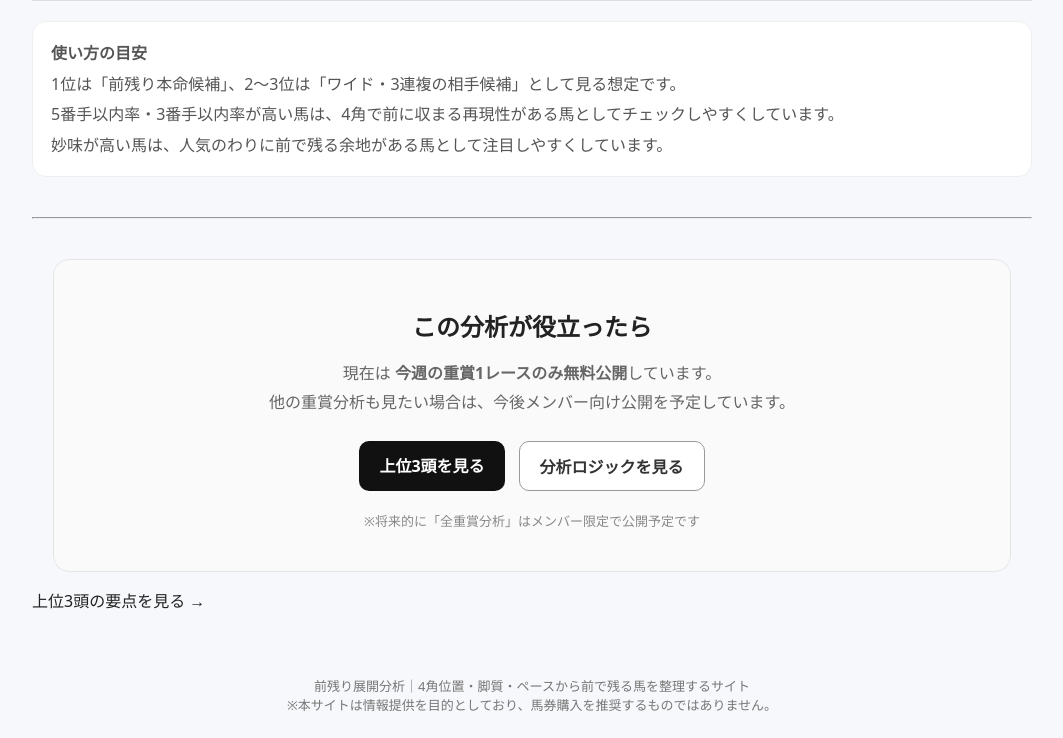
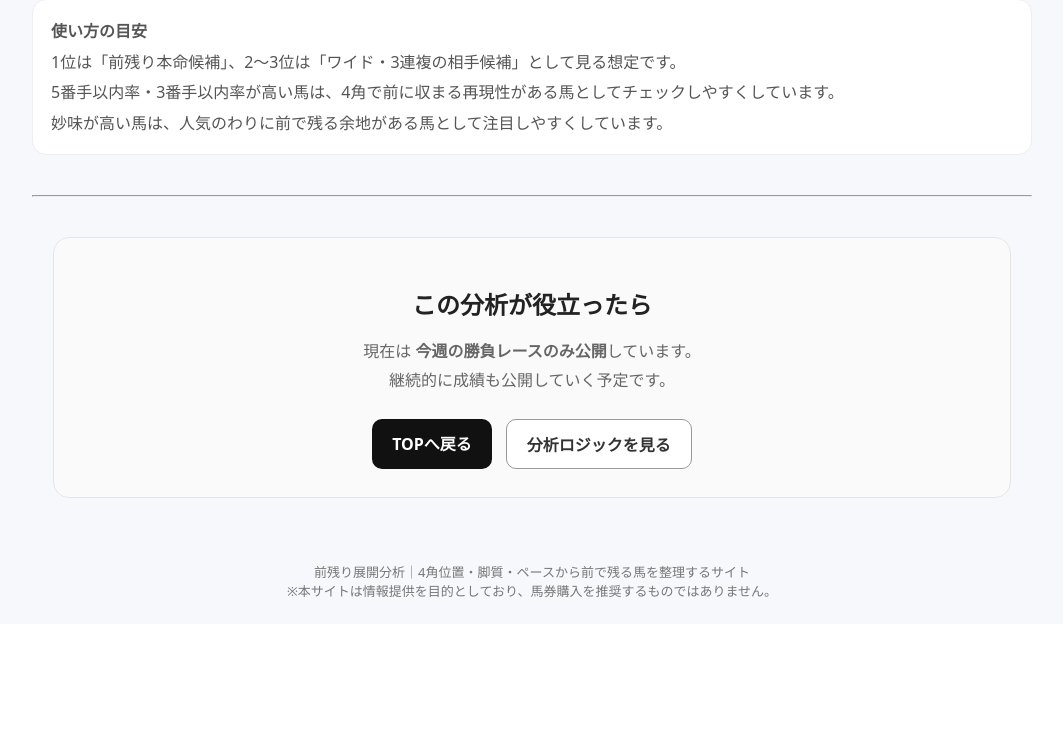
Before and after one commit to ikkaku000/keibasite, a Django app: page /race/ in a window 1280 px wide. Shown: the part 2953-3691 px from the top of the page, without its empty margins (108-1171 px from the left). After the commit the page ends 3550 px from the top, so only its background shows below. Run offline with Django 5.2, Linux system fonts and the light colour scheme; data comes from the database, SQL or seed files in the repository; both versions use the stored data as it was after the commit.

Commit message:
202604052200

```diff
--- a/keibaapp_1/templates/keibaapp_1/race_mock.html
+++ b/keibaapp_1/templates/keibaapp_1/race_mock.html
@@ -49,60 +49,25 @@
   </p>
 </section>
 
-{% if rows %}
-<section style="display:grid;grid-template-columns:repeat(3,1fr);gap:14px;margin-bottom:24px;">
-  <div style="border:1px solid #ececec;border-radius:16px;padding:18px;background:#fff7e8;">
-    <div style="font-size:12px;color:#888;margin-bottom:6px;">前残り本命候補</div>
-    <div style="font-size:22px;font-weight:700;">{{ rows.0.horse_name }}</div>
+{% if featured_rows %}
+<section style="
+  display:grid;
+  grid-template-columns:repeat({% if featured_rows|length == 1 %}1{% else %}2{% endif %},1fr);
+  gap:14px;
+  margin-bottom:24px;
+">
+  {% for f in featured_rows %}
+  <div style="border:1px solid #ececec;border-radius:16px;padding:18px;background:{% if forloop.first %}#fff7e8{% else %}#fff{% endif %};">
+    <div style="font-size:12px;color:#888;margin-bottom:6px;">{{ f.featured_title }}</div>
+    <div style="font-size:22px;font-weight:700;">{{ f.horse_name }}</div>
     <div style="margin-top:6px;color:#666;">
-      {{ rows.0.style }} / {{ rows.0.place_label }}
+      {{ f.style }} / {{ f.place_label }}
     </div>
     <div style="margin-top:8px;font-size:13px;color:#444;line-height:1.7;">
-      {{ rows.0.reason }}
+      {{ f.reason }}
     </div>
   </div>
-
-  <div style="border:1px solid #ececec;border-radius:16px;padding:18px;background:#fff;">
-    <div style="font-size:12px;color:#888;margin-bottom:6px;">ワイド相手候補</div>
-    <div style="font-size:22px;font-weight:700;">
-      {% if rows|length > 1 %}{{ rows.1.horse_name }}{% else %}-{% endif %}
-    </div>
-    <div style="margin-top:6px;color:#666;">
-      {% if rows|length > 1 %}
-        {{ rows.1.style }} / {{ rows.1.place_label }}
-      {% else %}
-        データなし
-      {% endif %}
-    </div>
-    <div style="margin-top:8px;font-size:13px;color:#444;line-height:1.7;">
-      {% if rows|length > 1 %}
-        {{ rows.1.reason }}
-      {% else %}
-        -
-      {% endif %}
-    </div>
-  </div>
-
-  <div style="border:1px solid #ececec;border-radius:16px;padding:18px;background:#fff;">
-    <div style="font-size:12px;color:#888;margin-bottom:6px;">先行穴候補</div>
-    <div style="font-size:22px;font-weight:700;">
-      {% if rows|length > 2 %}{{ rows.2.horse_name }}{% else %}-{% endif %}
-    </div>
-    <div style="margin-top:6px;color:#666;">
-      {% if rows|length > 2 %}
-        {{ rows.2.style }} / {{ rows.2.place_label }}
-      {% else %}
-        データなし
-      {% endif %}
-    </div>
-    <div style="margin-top:8px;font-size:13px;color:#444;line-height:1.7;">
-      {% if rows|length > 2 %}
-        {{ rows.2.reason }}
-      {% else %}
-        -
-      {% endif %}
-    </div>
-  </div>
+  {% endfor %}
 </section>
 {% endif %}
 
@@ -314,13 +279,13 @@
   </h2>
 
   <p style="color:#666;margin-bottom:25px;line-height:1.8;">
-    現在は <b>今週の重賞1レースのみ無料公開</b>しています。<br>
-    他の重賞分析も見たい場合は、今後メンバー向け公開を予定しています。
+    現在は <b>今週の勝負レースのみ公開</b>しています。<br>
+    継続的に成績も公開していく予定です。
   </p>
 
   <div style="display:flex;gap:14px;justify-content:center;flex-wrap:wrap;">
 
-    <a href="/top/" style="
+    <a href="/" style="
       padding:12px 20px;
       border-radius:10px;
       background:#111;
@@ -328,7 +293,7 @@
       font-weight:bold;
       text-decoration:none;
     ">
-      上位3頭を見る
+      TOPへ戻る
     </a>
 
     <a href="/about/" style="
@@ -344,14 +309,6 @@
     </a>
 
   </div>
-
-  <p style="margin-top:20px;color:#888;font-size:13px;">
-    ※将来的に「全重賞分析」はメンバー限定で公開予定です
-  </p>
 </section>
 
-<p style="margin-top:16px;">
-  <a href="/top/">上位3頭の要点を見る →</a>
-</p>
-
 {% endblock %}
--- a/keibaapp_1/templates/keibaapp_1/races.html
+++ b/keibaapp_1/templates/keibaapp_1/races.html
@@ -19,7 +19,7 @@
       <tr style="background:#f5f5f5;">
         <th style="padding:10px;">日付</th>
         <th style="padding:10px;text-align:left;">レース名</th>
-        <th style="padding:10px;">本命馬</th>
+        <th style="padding:10px;">前残り期待値1位</th>
         <th style="padding:10px;">着順</th>
         <th style="padding:10px;">複勝</th>
         <th style="padding:10px;">回収率</th>
--- a/keibaapp_1/views.py
+++ b/keibaapp_1/views.py
@@ -25,12 +25,10 @@ MODEL_VERSION = "v3_front_keep_place"
 def get_current_race():
     today = now().date()
 
-    # 未来のレースで一番近いもの
     upcoming = Race.objects.filter(race_date__gte=today).order_by("race_date").first()
     if upcoming:
         return upcoming
 
-    # なければ直近の過去レース
     return Race.objects.filter(race_date__lt=today).order_by("-race_date").first()
 
 
@@ -63,7 +61,6 @@ def build_row_data(results, limit=None):
     """
     analysis["results"] をテンプレート表示用の rows に変換
     """
-    # 先に全件から妙味指数トップを判定
     valid_evs = [
         r.get("value_index")
         for r in results
@@ -91,13 +88,11 @@ def build_row_data(results, limit=None):
             "ev": ev,
             "odds": r.get("expected_odds"),
 
-            # 新ロジック対応
             "place_label": r.get("place_label"),
             "reason": r.get("reason"),
             "data_confidence": r.get("data_confidence"),
             "is_best_ev": (best_ev is not None and ev == best_ev),
 
-            # front_metrics 展開表示用
             "front5_rate": round(front_metrics.get("front5_rate", 0.0) * 100, 1),
             "front3_rate": round(front_metrics.get("front3_rate", 0.0) * 100, 1),
             "nige_rate": round(front_metrics.get("nige_rate", 0.0) * 100, 1),
@@ -106,7 +101,6 @@ def build_row_data(results, limit=None):
             "consistency": round(front_metrics.get("consistency", 0.0) * 100, 1),
             "valid_count": front_metrics.get("valid_count", 0),
 
-            # デバッグ / 詳細表示用
             "front_keep_score": r.get("front_keep_score"),
             "style_score": r.get("style_score"),
             "pace_resilience_score": r.get("pace_resilience_score"),
@@ -120,6 +114,37 @@ def build_row_data(results, limit=None):
         return all_rows[:limit]
 
     return all_rows
+
+
+def build_featured_rows(rows):
+    """
+    上部カード用
+    - 1位の前残り本命候補
+    - 前残り期待値1位
+    同じ馬なら1頭だけ返す
+    """
+    if not rows:
+        return []
+
+    featured = []
+
+    # 順位1位
+    top_row = rows[0]
+    featured.append({
+        **top_row,
+        "featured_title": "前残り本命候補",
+    })
+
+    # 前残り期待値1位
+    best_ev_row = next((r for r in rows if r.get("is_best_ev")), None)
+
+    if best_ev_row and best_ev_row["horse_name"] != top_row["horse_name"]:
+        featured.append({
+            **best_ev_row,
+            "featured_title": "前残り期待値1位",
+        })
+
+    return featured
 
 
 def maybe_auto_save_snapshot(request, race, analysis, model_version=MODEL_VERSION):
@@ -152,55 +177,77 @@ def maybe_auto_save_snapshot(request, race, analysis, model_version=MODEL_VERSIO
     return snapshot, True, "created"
 
 
+def get_wide_payoff_from_result_snapshot(result_snapshot, pair_key=None):
+    """
+    ワイド払戻取得用
+    未実装なら 0 を返す
+    """
+    if not result_snapshot:
+        return 0
+
+    return 0
+
+
 def top_page(request):
-    from datetime import date
+    race = get_current_race()
+    cutoff_date = date(2026, 4, 5)  # 大阪杯から表示
 
-    race = get_current_race()
-    cutoff_date = date(2026, 4, 5)  # ← 大阪杯
-
-    snapshots = (
-        EntryAnalysisSnapshot.objects
-        .select_related("race_snapshot", "race_snapshot__race")
-        .prefetch_related("result_snapshot")
-        .filter(race_snapshot__race__race_date__gte=cutoff_date)
-        .order_by("race_snapshot__race__race_date")
+    race_snapshots = (
+        RaceAnalysisSnapshot.objects
+        .select_related("race")
+        .filter(race__race_date__gte=cutoff_date)
+        .order_by("race_id", "-calculated_at")
     )
 
-    race_map = {}
-
-    for row in snapshots:
-        rs = row.race_snapshot
-        rid = rs.id
-
-        if rid not in race_map:
-            race_map[rid] = []
-
-        race_map[rid].append(row)
+    latest_snapshots = {}
+    for snapshot in race_snapshots:
+        race_id = snapshot.race.id
+        if race_id not in latest_snapshots:
+            latest_snapshots[race_id] = snapshot
 
     labels = []
     roi_values = []
-
     total_bet = 0
     total_return = 0
 
-    for rid, rows in race_map.items():
-        rows_sorted = sorted(rows, key=lambda x: x.rank_by_prob or 999)
+    ordered_snapshots = sorted(
+        latest_snapshots.values(),
+        key=lambda s: (s.race.race_date, s.race.id)
+    )
 
-        if not rows_sorted:
+    for snapshot in ordered_snapshots:
+        rows = list(
+            EntryAnalysisSnapshot.objects
+            .filter(race_snapshot=snapshot)
+            .select_related("result_snapshot")
+            .order_by("rank_by_value")
+        )
+
+        if len(rows) < 3:
             continue
 
-        honmei = rows_sorted[0]
-        result = getattr(honmei, "result_snapshot", None)
+        value1 = rows[0]
+        value2 = rows[1]
+        value3 = rows[2]
 
-        bet = 100
-        ret = result.place_payoff if result and result.place_payoff else 0
+        bet = 2000  # 1000円 × 2点
+        ret = 0
+
+        ret += get_wide_payoff_from_result_snapshot(
+            getattr(value1, "result_snapshot", None),
+            pair_key=("value1", "value2"),
+        )
+        ret += get_wide_payoff_from_result_snapshot(
+            getattr(value1, "result_snapshot", None),
+            pair_key=("value1", "value3"),
+        )
 
         total_bet += bet
         total_return += ret
 
         roi = int((total_return / total_bet) * 100) if total_bet else 0
 
-        labels.append(honmei.race_snapshot.race.name)
+        labels.append(snapshot.race.name)
         roi_values.append(roi)
 
     return render(request, "keibaapp_1/top.html", {
@@ -217,7 +264,11 @@ def about_page(request):
 
 
 def races_page(request):
-    cutoff_date = date(2026, 4, 5)  # ← 大阪杯の日に変更
+    """
+    過去の勝負レース履歴
+    対象馬は「前残り期待値1位（rank_by_value=1）」を表示
+    """
+    cutoff_date = date(2026, 4, 5)
 
     races = (
         Race.objects
@@ -238,13 +289,14 @@ def races_page(request):
         if not snapshot:
             continue
 
-        honmei = (
+        value1 = (
             EntryAnalysisSnapshot.objects
-            .filter(race_snapshot=snapshot, rank_by_prob=1)
+            .filter(race_snapshot=snapshot, rank_by_value=1)
+            .select_related("result_snapshot")
             .first()
         )
 
-        result = getattr(honmei, "result_snapshot", None) if honmei else None
+        result = getattr(value1, "result_snapshot", None) if value1 else None
 
         bet = 100
         payoff = result.place_payoff if result and result.place_payoff else 0
@@ -254,7 +306,7 @@ def races_page(request):
             "id": race.id,
             "name": race.name,
             "race_date": race.race_date,
-            "honmei": honmei.horse_name if honmei else "-",
+            "honmei": value1.horse_name if value1 else "-",
             "rank": result.rank if result else None,
             "place_payoff": payoff,
             "roi": roi,
@@ -284,9 +336,13 @@ def race_db(request):
         model_version=MODEL_VERSION,
     )
 
+    row_data = build_row_data(analysis["results"])
+    featured_rows = build_featured_rows(row_data)
+
     context = {
         "race": build_race_context(race, analysis),
-        "rows": build_row_data(analysis["results"]),
+        "rows": row_data,
+        "featured_rows": featured_rows,
         "analysis": analysis,
         "debug": settings.DEBUG,
         "snapshot_id": snapshot.id if snapshot else None,
@@ -309,9 +365,11 @@ def top3_db(request):
     entries = list(race.entries.all())
     analysis = analyze_entries(entries)
 
+    row_data = build_row_data(analysis["results"], limit=3)
+
     context = {
         "race": build_race_context(race, analysis),
-        "rows": build_row_data(analysis["results"], limit=3),
+        "rows": row_data,
         "analysis": analysis,
         "debug": settings.DEBUG,
         "model_version": MODEL_VERSION,
@@ -361,7 +419,6 @@ def roi_page(request):
         .order_by("race_snapshot__race__race_date", "race_snapshot__id", "rank_by_prob")
     )
 
-    # レース単位にまとめる
     race_map = {}
     for row in snapshots:
         race_snapshot = row.race_snapshot
@@ -376,7 +433,6 @@ def roi_page(request):
 
     race_blocks = list(race_map.values())
 
-    # 集計用
     prob1_bet = 0
     prob1_return = 0
 
@@ -425,19 +481,16 @@ def roi_page(request):
         race_top3_place_bet = 0
         race_top3_place_return = 0
 
-        # 疑似確率1位 単勝100円
         if prob1 and hasattr(prob1, "result_snapshot"):
             race_prob1_bet += 100
             if prob1.result_snapshot and prob1.result_snapshot.win_payoff:
                 race_prob1_return += prob1.result_snapshot.win_payoff
 
-        # 妙味1位 単勝100円
         if value1 and hasattr(value1, "result_snapshot"):
             race_value1_bet += 100
             if value1.result_snapshot and value1.result_snapshot.win_payoff:
                 race_value1_return += value1.result_snapshot.win_payoff
 
-        # 疑似確率上位3頭 複勝100円ずつ
         valid_top3_count = 0
         for r in top3:
             if hasattr(r, "result_snapshot"):
```
Also changed, not shown: db.sqlite3.
